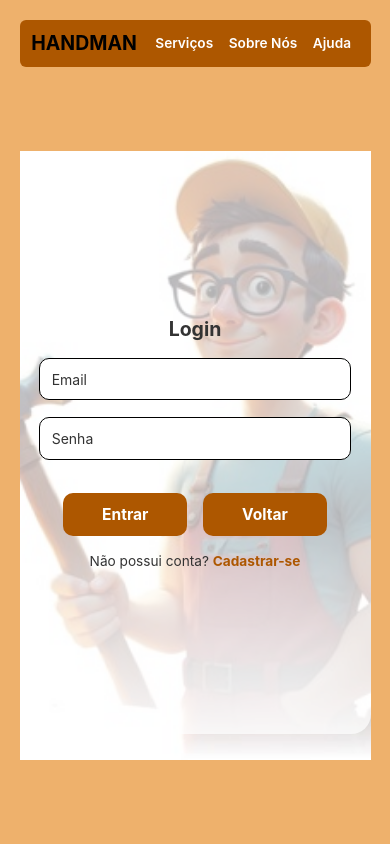
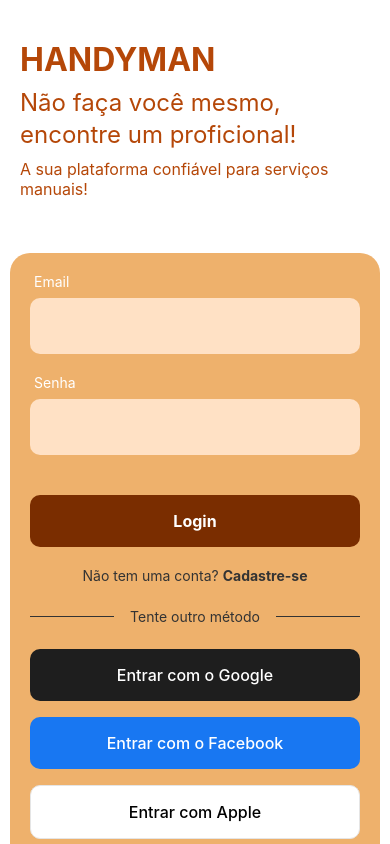
Before and after one commit to samuelmuzy/HandmanAPP, a React Native app: screen /Login in a window 390 px wide. Built offline with nearby package versions, Linux system fonts and the light colour scheme; what expo-sqlite would draw is missing.

Commit message:
melhora no design da pagina de login e corrção de bugs

```diff
--- a/src/components/Login.tsx
+++ b/src/components/Login.tsx
@@ -7,17 +7,44 @@ import {
     StyleSheet,
     TouchableOpacity,
     Dimensions,
-    ImageBackground,
+    ActivityIndicator,
     Alert,
-    ActivityIndicator,
 } from 'react-native';
-import HeaderNavigation from '../../HeaderNavigation';
-import { authService } from '../services/authService';
-import backgroundImage from '../assets/handman.jpg';
 import { useAuth } from '../context/AuthContext';
 
+const { width } = Dimensions.get('window');
 
-const { width, height } = Dimensions.get('window');
+interface InputWithLabelProps {
+    label: string;
+    value: string;
+    onChangeText: (text: string) => void;
+    secureTextEntry?: boolean;
+    keyboardType?: 'default' | 'email-address';
+    editable?: boolean;
+}
+
+const InputWithLabel: React.FC<InputWithLabelProps> = ({
+    label,
+    value,
+    onChangeText,
+    secureTextEntry,
+    keyboardType = 'default',
+    editable = true,
+}) => {
+    return (
+        <View style={styles.inputContainer}>
+            <Text style={styles.inputLabel}>{label}</Text>
+            <TextInput
+                style={styles.input}
+                value={value}
+                onChangeText={onChangeText}
+                secureTextEntry={secureTextEntry}
+                keyboardType={keyboardType}
+                editable={editable}
+            />
+        </View>
+    );
+};
 
 interface LoginScreenProps {
     onBack: () => void;
@@ -29,7 +56,6 @@ const Login: React.FC<LoginScreenProps> = ({ onBack, onNavigate, currentScreen }
     const [email, setEmail] = useState('');
     const [senha, setSenha] = useState('');
     const [loading, setLoading] = useState(false);
-
     const { login } = useAuth();
 
     const handleLogin = async () => {
@@ -59,140 +85,210 @@ const Login: React.FC<LoginScreenProps> = ({ onBack, onNavigate, currentScreen }
     };
 
     return (
-        <View style={{ flex: 1 }}>
-            <ScrollView contentContainerStyle={styles.container} showsVerticalScrollIndicator={false}>
-                <HeaderNavigation onNavigate={onNavigate} activeScreen={currentScreen} />
-                <ImageBackground source={backgroundImage} style={styles.background}>
-                    <View style={styles.main}>
-                        <Text style={styles.title}>Login</Text>
-                        <TextInput
-                            style={styles.input}
-                            placeholder="Email"
-                            keyboardType="email-address"
-                            placeholderTextColor="#333"
+        <ScrollView
+            contentContainerStyle={styles.container}
+            showsVerticalScrollIndicator={false}
+        >
+            <View style={styles.headerContainer}>
+                <Text style={styles.title}>HANDYMAN</Text>
+                <Text style={styles.subtitle}>Não faça você mesmo,{'\n'}encontre um proficional!</Text>
+                <Text style={styles.description}>A sua plataforma confiável para serviços manuais!</Text>
+            </View>
+
+            <View style={styles.card}>
+                <InputWithLabel
+                    label="Email"
                     value={email}
                     onChangeText={setEmail}
+                    keyboardType="email-address"
                     editable={!loading}
                 />
-                        <TextInput
-                            style={styles.input}
-                            placeholder="Senha"
-                            secureTextEntry
-                            placeholderTextColor="#333"
+
+                <View style={styles.passwordContainer}>
+                    <InputWithLabel
+                        label="Senha"
                         value={senha}
                         onChangeText={setSenha}
+                        secureTextEntry
                         editable={!loading}
                     />
-                        <View style={styles.buttonContainer}>
+                    <TouchableOpacity style={styles.eyeIcon}>
+                        {/* Eye icon would go here */}
+                    </TouchableOpacity>
+                </View>
+
                 <TouchableOpacity
-                                style={[styles.button, loading && styles.buttonDisabled]}
+                    style={[styles.loginButton, loading && styles.buttonDisabled]}
                     onPress={handleLogin}
                     disabled={loading}
                 >
                     {loading ? (
                         <ActivityIndicator color="white" />
                     ) : (
-                                    <Text style={styles.buttonText}>Entrar</Text>
+                        <Text style={styles.loginButtonText}>Login</Text>
                     )}
                 </TouchableOpacity>
-                            <TouchableOpacity
-                                style={[styles.backButton, loading && styles.buttonDisabled]}
-                                onPress={onBack}
-                                disabled={loading}
-                            >
-                                <Text style={styles.backButtonText}>Voltar</Text>
+
+                <View style={styles.registerContainer}>
+                    <Text style={styles.registerText}>Não tem uma conta? </Text>
+                    <TouchableOpacity onPress={() => onNavigate('Cadastro')}>
+                        <Text style={styles.registerLink}>Cadastre-se</Text>
                     </TouchableOpacity>
                 </View>
-                        <Text style={styles.signupText}>
-                            Não possui conta? <Text onPress={() => onNavigate('Cadastro')} style={styles.signupLink}>Cadastrar-se</Text>
-                        </Text>
+
+                <View style={styles.dividerContainer}>
+                    <View style={styles.dividerLine} />
+                    <Text style={styles.dividerText}>Tente outro método</Text>
+                    <View style={styles.dividerLine} />
                 </View>
-                </ImageBackground>
+
+                <TouchableOpacity style={[styles.socialButton, styles.googleButton]}>
+                    <Text style={styles.socialButtonText}>Entrar com o Google</Text>
+                </TouchableOpacity>
+
+                <TouchableOpacity style={[styles.socialButton, styles.facebookButton]}>
+                    <Text style={styles.socialButtonText}>Entrar com o Facebook</Text>
+                </TouchableOpacity>
+
+                <TouchableOpacity style={[styles.socialButton, styles.appleButton]}>
+                    <Text style={[styles.socialButtonText, styles.appleButtonText]}>Entrar com Apple</Text>
+                </TouchableOpacity>
+            </View>
         </ScrollView>
-        </View>
     );
 };
 
 const styles = StyleSheet.create({
     container: {
         flexGrow: 1,
-        padding: width * 0.05,
-        backgroundColor: '#EEB16C',
-        paddingBottom: height * 0.1,
+        backgroundColor: '#FFFFFF',
     },
-    background: {
-        flex: 1,
-        width: '100%',
-        height: '100%',
-        marginTop: height * 0.08,
-    },
-    main: {
-        flex: 1,
-        justifyContent: 'center',
-        alignItems: 'center',
-        backgroundColor: 'rgba(255, 255, 255, 0.70)',
-        borderRadius: 20,
-        padding: width * 0.05,
-        marginBottom: height * 0.03,
+    headerContainer: {
+        paddingHorizontal: 20,
+        paddingTop: 40,
+        paddingBottom: 20,
     },
     title: {
-        fontSize: width * 0.05,
+        fontSize: 32,
         fontWeight: 'bold',
-        color: '#333',
-        textAlign: 'center',
-        marginBottom: height * 0.02,
+        color: '#B54708',
+        marginBottom: 8,
+    },
+    subtitle: {
+        fontSize: 24,
+        color: '#B54708',
+        marginBottom: 8,
+        lineHeight: 32,
+    },
+    description: {
+        fontSize: 16,
+        color: '#B54708',
+        marginBottom: 24,
+    },
+    card: {
+        backgroundColor: '#EEB16C',
+        borderTopLeftRadius: 20,
+        borderTopRightRadius: 20,
+        padding: 20,
+        margin: 10,
+        flex: 1,
+    },
+    inputContainer: {
+        marginBottom: 20,
+    },
+    inputLabel: {
+        fontSize: 14,
+        color: '#FFFFFF',
+        marginBottom: 8,
+        marginLeft: 4,
     },
     input: {
-        width: '100%',
-        borderWidth: 1,
-        borderColor: 'black',
+        backgroundColor: '#FFE1C5',
         borderRadius: 10,
-        padding: width * 0.03,
-        backgroundColor: 'white',
-        marginBottom: height * 0.02,
+        padding: 16,
+        fontSize: 16,
+        color: '#333',
+        height: 56,
     },
-    button: {
-        backgroundColor: '#AD5700',
-        paddingVertical: width * 0.03,
-        paddingHorizontal: width * 0.1,
+    passwordContainer: {
+        position: 'relative',
+        marginBottom: 20,
+    },
+    eyeIcon: {
+        position: 'absolute',
+        right: 16,
+        top: 16,
+    },
+    loginButton: {
+        backgroundColor: '#7A2D00',
         borderRadius: 10,
+        padding: 16,
         alignItems: 'center',
-        marginRight: width * 0.02,
+        marginBottom: 20,
+    },
+    loginButtonText: {
+        color: '#FFFFFF',
+        fontSize: 16,
+        fontWeight: 'bold',
     },
     buttonDisabled: {
         opacity: 0.7,
     },
-    buttonText: {
-        color: 'white',
-        fontSize: width * 0.04,
+    registerContainer: {
+        flexDirection: 'row',
+        justifyContent: 'center',
+        marginBottom: 24,
+    },
+    registerText: {
+        color: '#333',
+        fontSize: 14,
+    },
+    registerLink: {
+        color: '#333',
+        fontSize: 14,
         fontWeight: 'bold',
     },
-    signupText: {
-        marginTop: height * 0.02,
-        fontSize: width * 0.035,
+    dividerContainer: {
+        flexDirection: 'row',
+        alignItems: 'center',
+        marginBottom: 24,
+    },
+    dividerLine: {
+        flex: 1,
+        height: 1,
+        backgroundColor: '#333',
+    },
+    dividerText: {
+        paddingHorizontal: 16,
         color: '#333',
+        fontSize: 14,
     },
-    signupLink: {
-        color: '#AD5700',
-        fontWeight: 'bold',
-    },
-    backButton: {
-        backgroundColor: '#AD5700',
-        paddingVertical: width * 0.03,
-        paddingHorizontal: width * 0.1,
+    socialButton: {
         borderRadius: 10,
+        padding: 16,
         alignItems: 'center',
-        marginLeft: width * 0.02,
-    },
-    backButtonText: {
-        color: 'white',
-        fontSize: width * 0.04,
-        fontWeight: 'bold',
-    },
-    buttonContainer: {
+        marginBottom: 16,
         flexDirection: 'row',
         justifyContent: 'center',
-        marginTop: height * 0.02,
+    },
+    googleButton: {
+        backgroundColor: '#1E1E1E',
+    },
+    facebookButton: {
+        backgroundColor: '#1877F2',
+    },
+    appleButton: {
+        backgroundColor: '#FFFFFF',
+        borderWidth: 1,
+        borderColor: '#E5E5E5',
+    },
+    socialButtonText: {
+        color: '#FFFFFF',
+        fontSize: 16,
+        fontWeight: '500',
+    },
+    appleButtonText: {
+        color: '#000000',
     },
 });
 
--- a/src/constants/ApiUrl.ts
+++ b/src/constants/ApiUrl.ts
@@ -1,2 +1,2 @@
 //local
-export const API_URL = 'http://192.168.3.10:3003';
+export const API_URL = 'https://handyman-back-production.up.railway.app';
```
Lines whose indentation alone changed are shown as unchanged.
